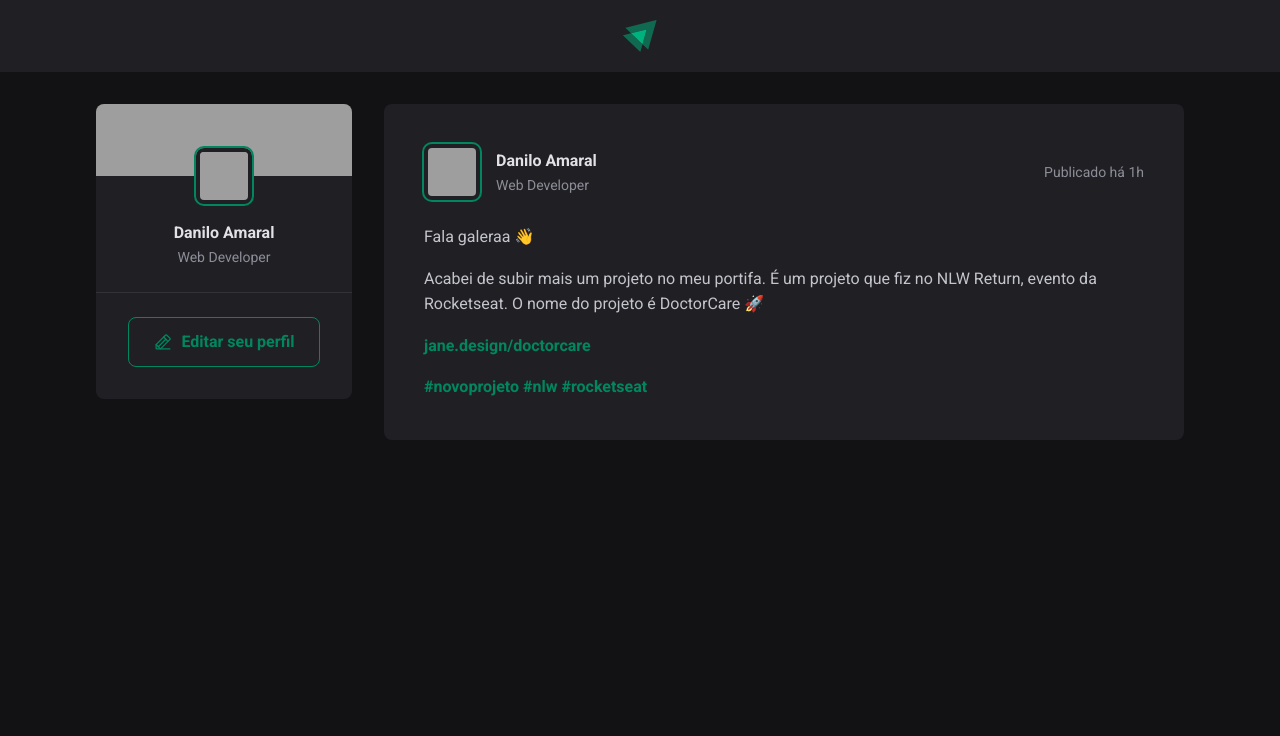
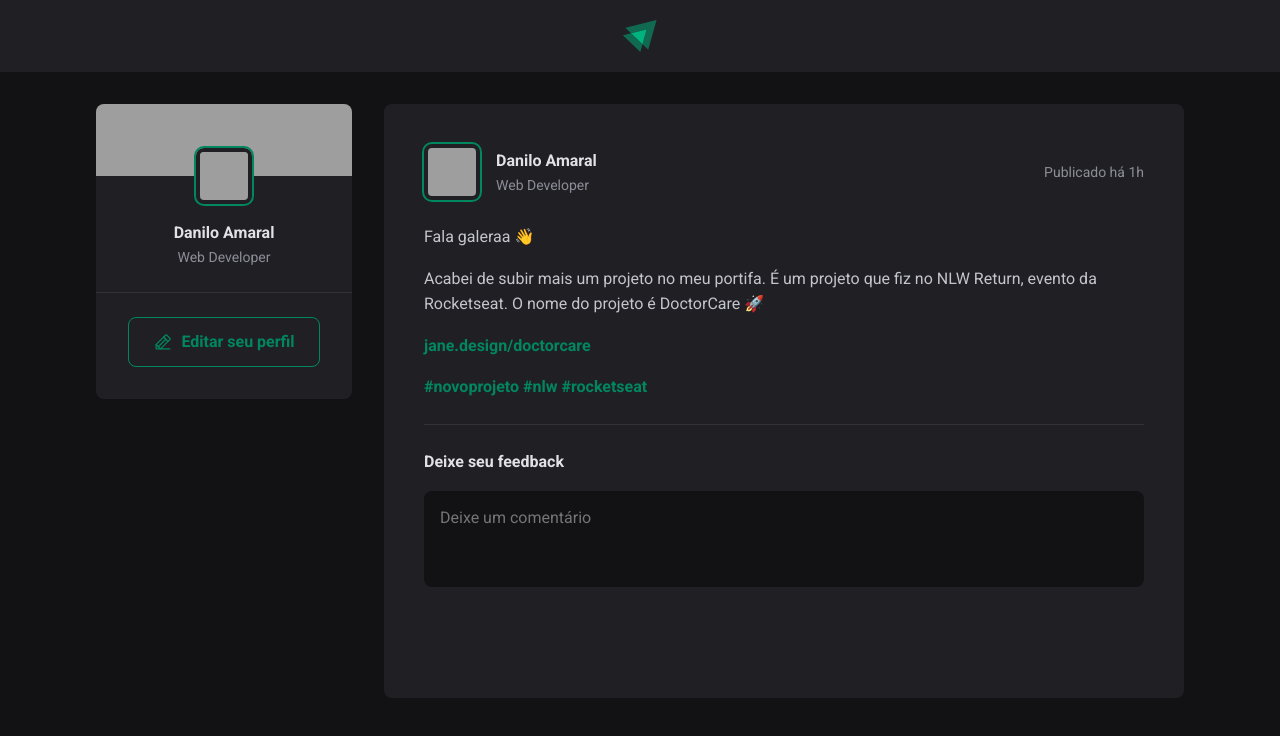
Before and after one commit to Danilo55Amaral/Ignite-Feed, a React (Vite) app: page / in a window 1280 px wide. Shown: the top 736 px of the page. Built offline with nearby package versions, Linux system fonts and the light colour scheme; grey boxes are pictures that could not be loaded.

Commit message:
Formulário de comentários

```diff
--- a/anotacoes.js
+++ b/anotacoes.js
@@ -102,7 +102,9 @@
 
         Apenas estilizando o componente.
 
+                                    FORMULÁRIO DE COMENTÁRIOS
 
+        Criando e estilizando o formulario.
 
 
 
--- a/src/components/Post.jsx
+++ b/src/components/Post.jsx
@@ -25,6 +25,18 @@
                     <a href=""> #rocketseat</a>
                 </p>
             </div>
+
+            <form className={styles.commentForm}>
+                <strong>Deixe seu feedback</strong>
+
+                <textarea
+                    placeholder="Deixe um comentário"
+                />
+
+                <footer>
+                    <button type="submit">Publicar</button>
+                </footer>
+            </form>
         </article>
     )
 }
--- a/src/components/Post.module.css
+++ b/src/components/Post.module.css
@@ -66,3 +66,56 @@
     color: var(--gray-400);
     line-height: 1.6;
 }
+
+.commentForm {
+    width: 100%;
+    margin-top: 1.5rem;
+    padding-top: 1.5rem;
+    border-top: 1px solid var(--gray-600);
+}
+
+.commentForm > strong {
+    line-height: 1.6;
+    color: var(--gray-100);
+}
+
+.commentForm textarea {
+    width: 100%;
+    background: var(--gray-900);
+    border: 0;
+    resize: none;
+    height: 6rem;
+    padding: 1rem;
+    border-radius: 8px;
+    color: var(--gray-100);
+    line-height: 1.4;
+    margin-top: 1rem;
+}
+
+/* Escondendo botão */
+.commentForm footer {
+    visibility: hidden;
+    max-width: 0;
+}
+
+/* Tornando botão visivel*/
+.commentForm:focus-within footer {
+    visibility: visible;
+    max-height: none;
+}
+
+.commentForm button[type=submit] {
+    padding: 1rem 1.5rem;
+    margin-top: 1rem;
+    border-radius: 8px;
+    border: 0;
+    background: var(--green-500);
+    color: var(--white);
+    font-weight: bold;
+    cursor: pointer;
+    transition: background-color 0.1s;
+}
+
+.commentForm button[type=submit]:hover {
+    background: var(--green-300);
+}
--- a/src/global.css
+++ b/src/global.css
@@ -10,6 +10,12 @@
 
     --green-300: #00B37E;
     --green-500: #00875f;
+  }
+
+  /* bordas */
+  :focus {
+    outline: transparent;
+    box-shadow: 0 0 0 2px var(--green-500);
   }
 
 * {
```
Lines whose indentation alone changed are shown as unchanged.
